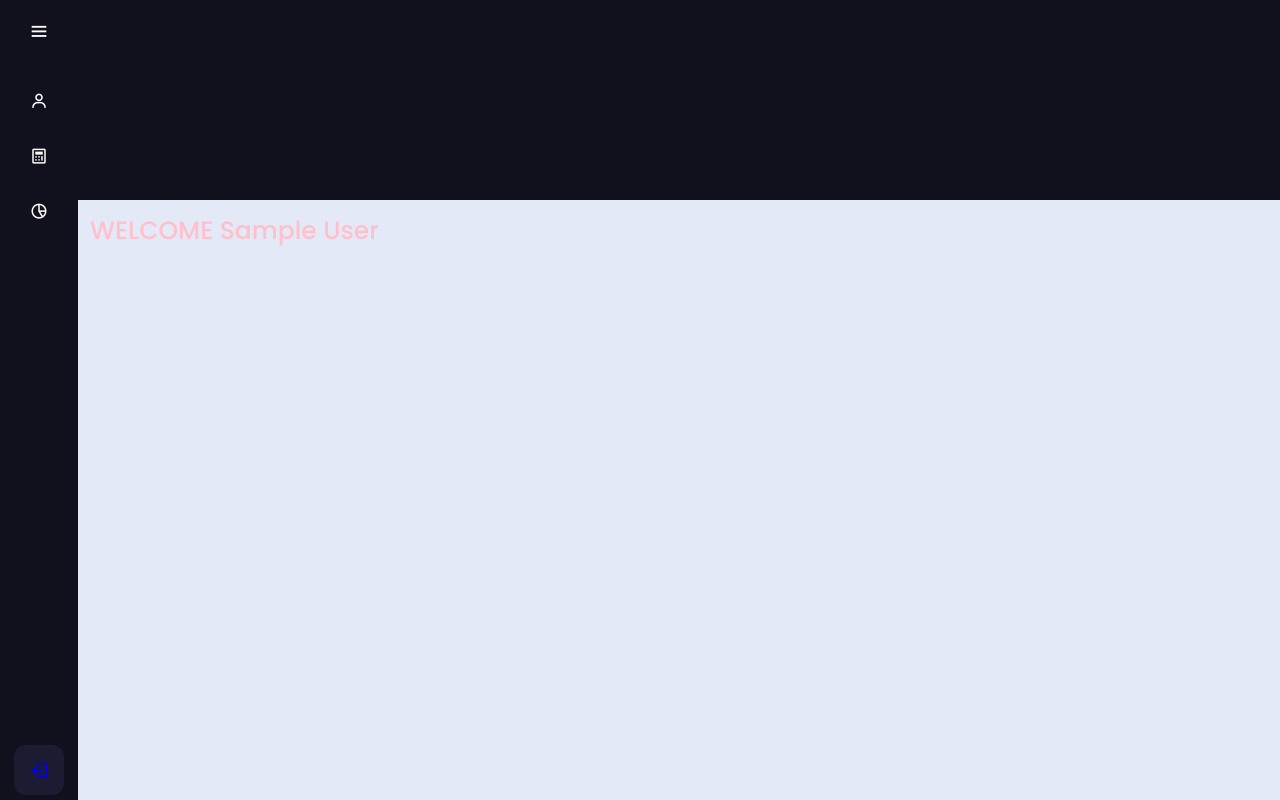
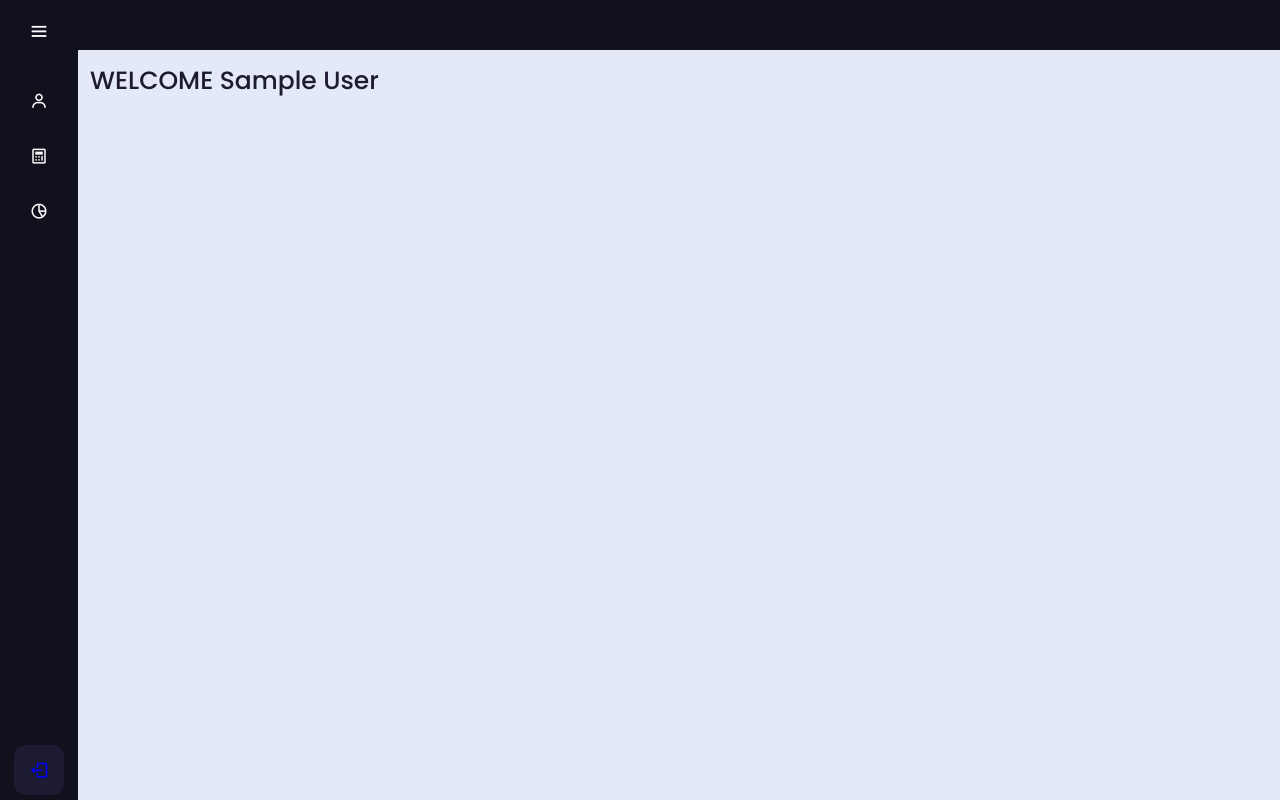
Before and after one commit to karenrios2208/CourseCalculator, a PHP site: page /Views/template.php in a window 1280 px wide. Run offline with PHP 8.4, Linux system fonts and the light colour scheme; the visitor is signed in with stand-in values (Sample User, id 1).

```diff
--- a/Resources/css/navbar.css
+++ b/Resources/css/navbar.css
@@ -207,7 +207,7 @@ body{
 .home_content .text{
   font-size: 25px;
   font-weight: 500;
-  color: pink;
+  color: #1d1b31;
   margin: 12px;
 }
 .sidebar.active ~ .home_content{
@@ -217,6 +217,6 @@ body{
 
 .home_content .topbar{
   background-color: #11101d;
-  height:200px;
+  height:50px;
   width: 100%;
 }
--- a/Views/template.php
+++ b/Views/template.php
@@ -55,7 +55,7 @@ session_start();
     </div>
   </div>
   <div class="home_content">
-    <div class="topbar" ></div>
+    <div class="topbar"></div>
     <div class="text">WELCOME <?php echo $_SESSION['name'] ?></div>
   </div>
 
```
